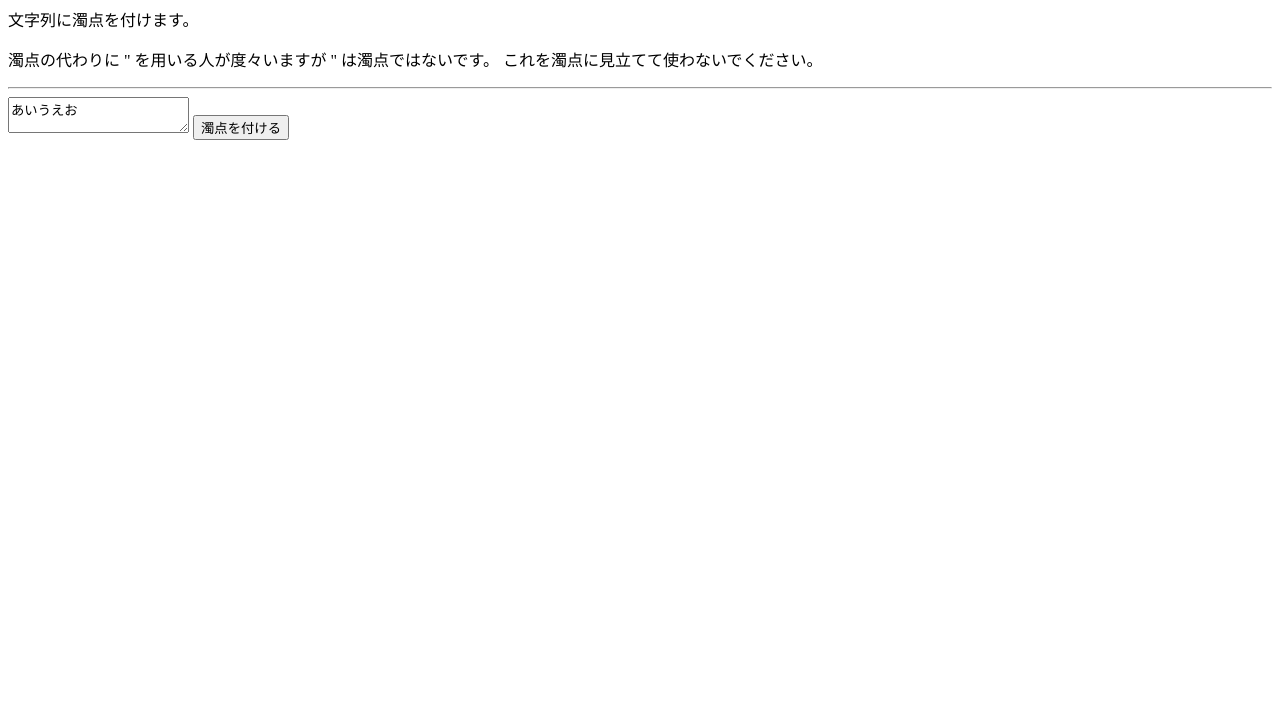
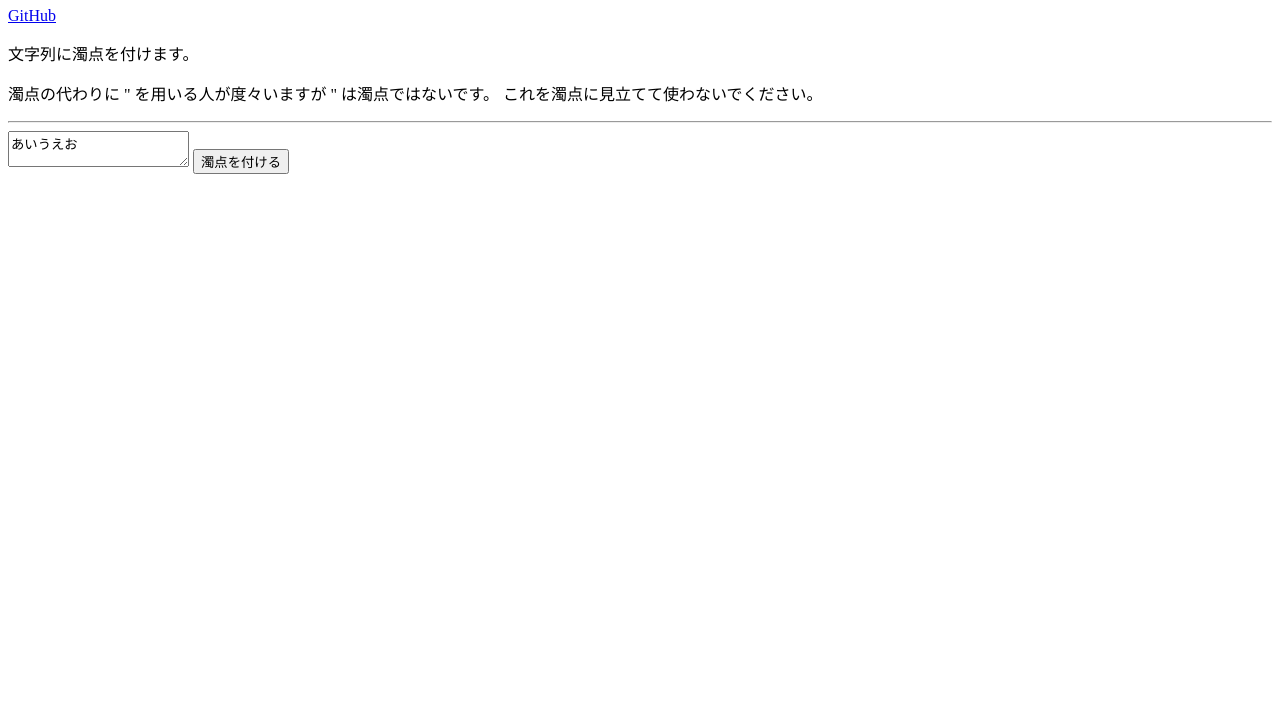
Before and after one commit to KusaReMKN/dakutenize, a plain HTML site: page index.html in a window 1280 px wide. Shown: the part 73-800 px from the top of the page. Drawn offline with Linux system fonts and the light colour scheme.

Commit message:
upd index.html
Add link to GitHub.

```diff
--- a/index.html
+++ b/index.html
@@ -7,6 +7,7 @@
 </head>
 <body>
 <h1>Dakutenize</h1>
+<a href="https://github.com/KusaReMKN/dakutenize">GitHub</a>
 <p>
 文字列に濁点を付けます。
 </p>
```
